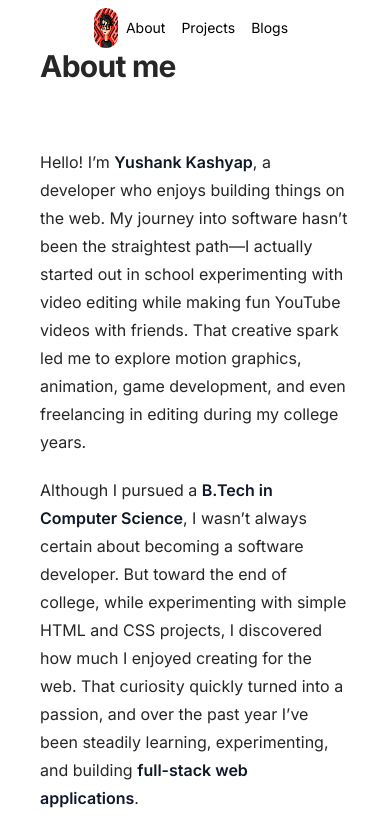
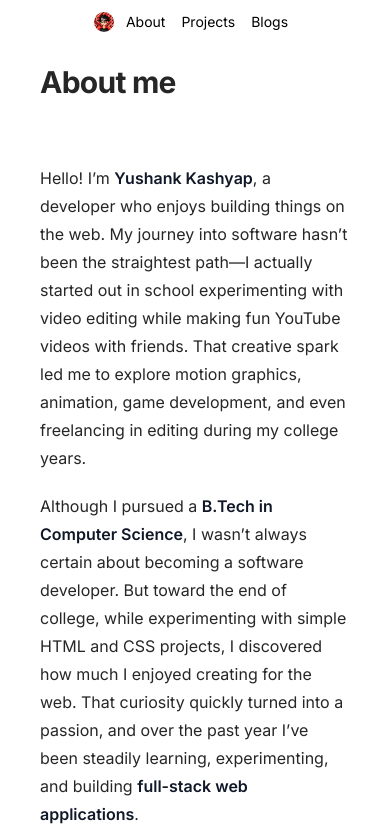
Before and after one commit to Yushank/my-portfolio, a Next.js app: page /about in a window 390 px wide. Shown: the top 838 px of the page. Built offline with nearby package versions, Linux system fonts and the light colour scheme.

Commit message:
fixed navbar image and container for mobile layout

```diff
--- a/src/components/container.tsx
+++ b/src/components/container.tsx
@@ -11,7 +11,7 @@ export const Container = ({
   return (
     <div
       className={cn(
-        "mx-auto w-full max-w-4xl bg-white p-4 md:p-10 dark:bg-black",
+        "mx-auto w-full max-w-4xl bg-white p-6 md:p-10 dark:bg-black",
         classname,
       )}
     >
--- a/src/components/navbar/index.tsx
+++ b/src/components/navbar/index.tsx
@@ -48,7 +48,7 @@ export const Navbar = () => {
       >
         <Link href="/">
           <Image
-            className="h-10 w-10 rounded-full"
+            className="h-5 w-5 rounded-full md:h-10 md:w-10"
             src="/assets/profile.png"
             height="100"
             width="100"
```
